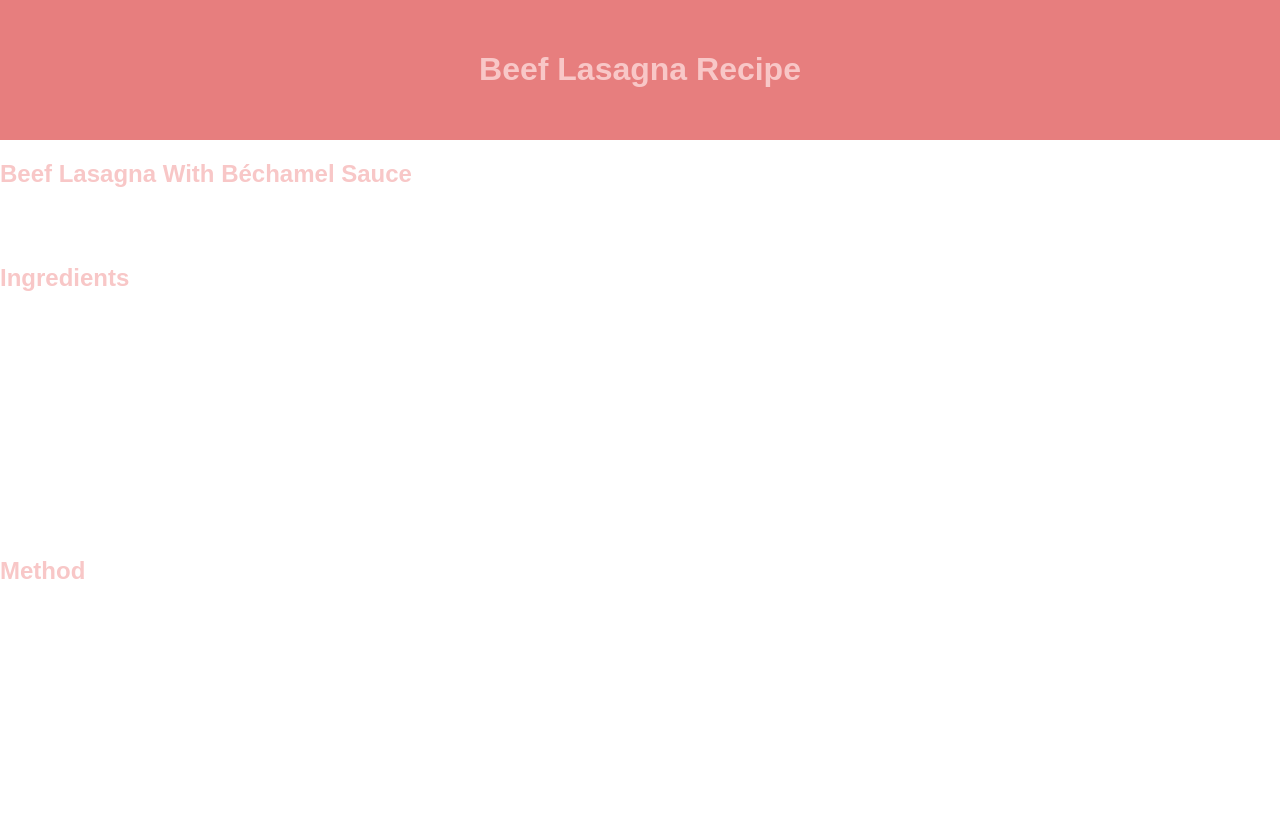
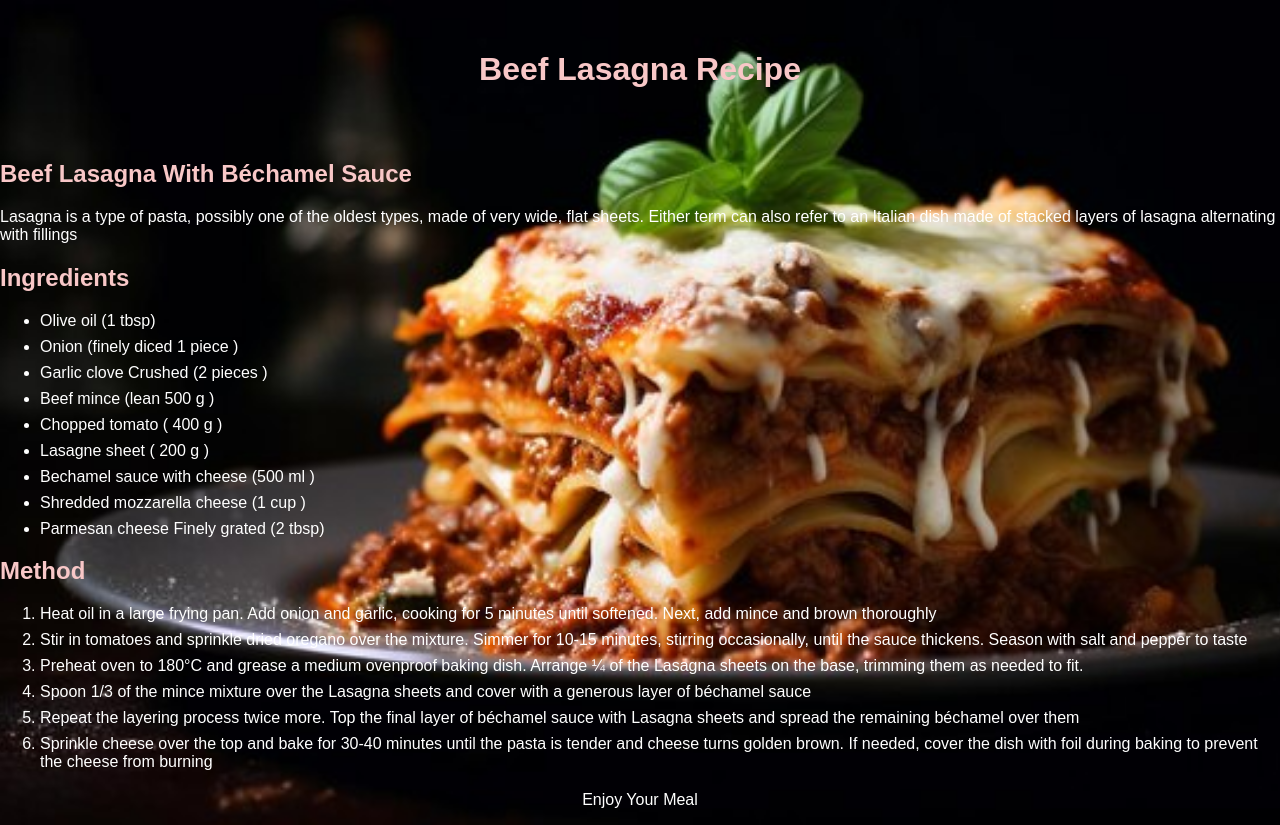
Before and after one commit to Bath-Spa-Students/web-dev-1-a1-set-exercises-Malaika693, a plain HTML site: page Chapter-1-Introduction to HTML and CSS/Exercises/Recipe.html in a window 1280 px wide. Drawn offline with Linux system fonts and the light colour scheme.

Commit message:
Update Recipestyle.css

```diff
--- a/Chapter-1-Introduction to HTML and CSS/Exercises/Recipestyle.css
+++ b/Chapter-1-Introduction to HTML and CSS/Exercises/Recipestyle.css
@@ -1,18 +1,18 @@
 body{
     font-family: Arial, Helvetica, sans-serif;
     margin: 20px;
-    background-image: url(images.jpg/Bechamel.jpg);
+    background-image: url(Bechamel.jpg);
     margin: 0;
     padding: 30;
     background-size: cover;
     background-position: center;
     background-repeat: no-repeat;
     font-family: 'Arial', sans-serif;
-    color: #fff;
+    color: #ffffff;
 }
 header{
-    background-color: #e77e7e;
-    color:rgb(243, 194, 194);
+
+    color:rgb(215, 66, 66);
     padding: 30px;
     text-align:center;
 }
```
